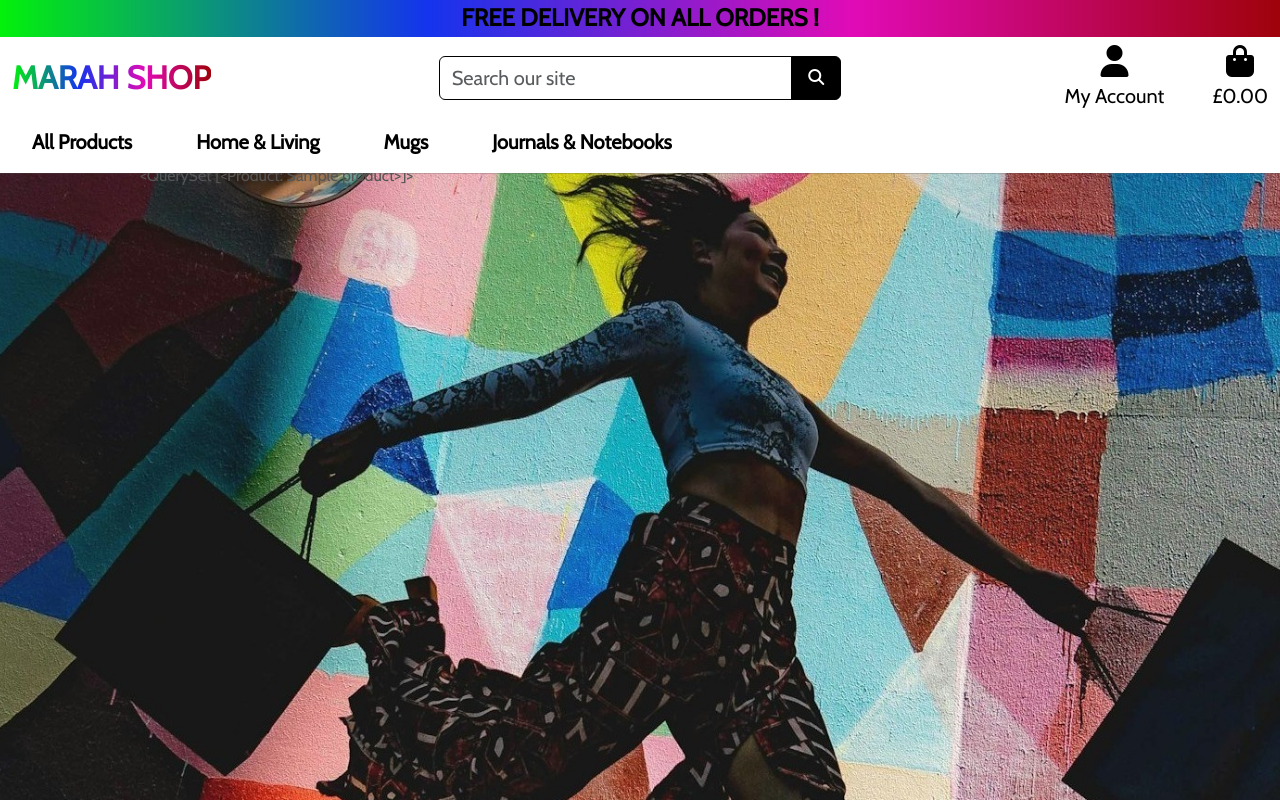
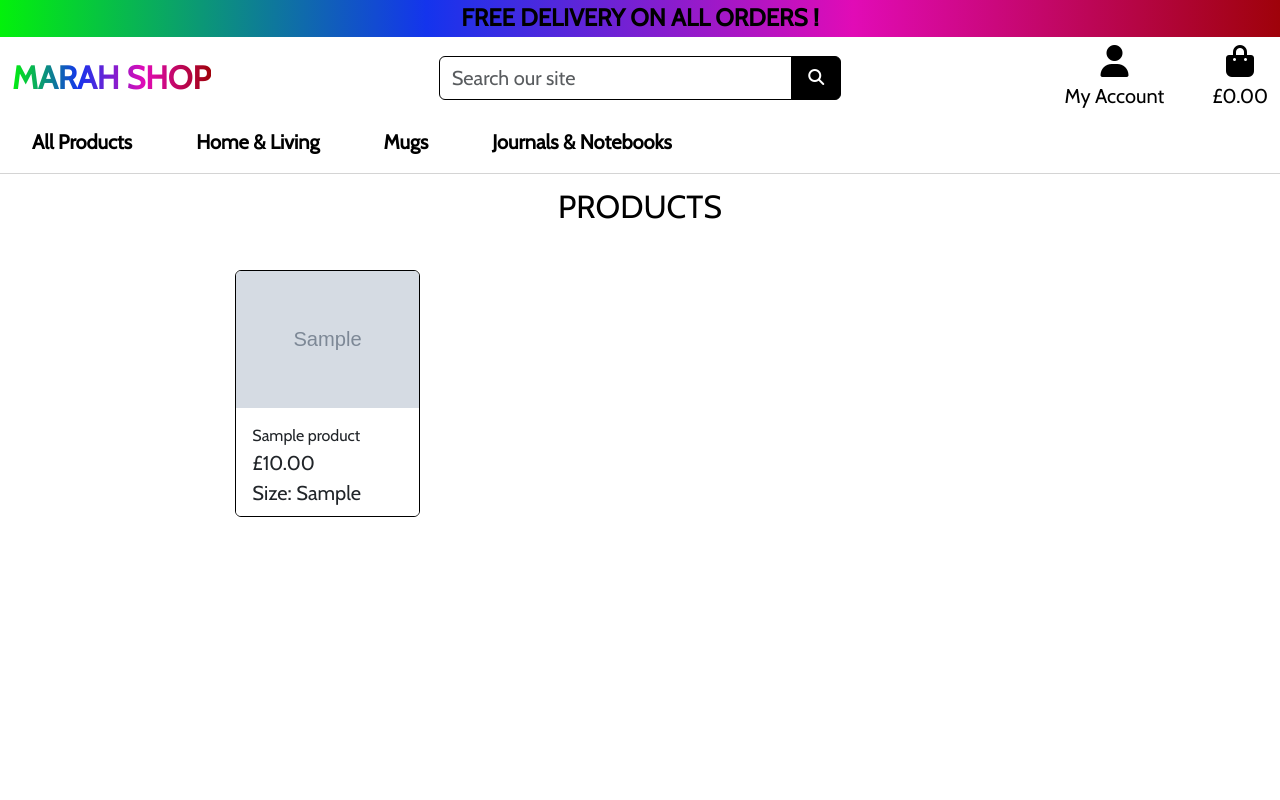
Before and after one commit to ManalAbdulqawi/artwork-online-shop, a Django app: page /products/ in a window 1280 px wide. Run offline with Django 4.2, Linux system fonts and the light colour scheme; tables that the repository leaves empty hold one stand-in row (values such as "Sample post"); grey boxes marked "Sample" are stand-in pictures; some libraries are stand-ins or nearby versions.

Commit message:
display all products in product.html template

```diff
--- a/products/templates/products/products.html
+++ b/products/templates/products/products.html
@@ -13,8 +13,69 @@
     <div class="container">
         <div class="row">
             <div class="col">
-                 {{ products }}
-           </div>
+                 <div class="backgroundlayer"></div>
+    <div class="container-fluid">
+        <div class="row">
+            <div class="col text-center text-black mt-4 mb-4">
+                <h2>PRODUCTS</h2>
+            </div>
         </div>
+        <div class="row">
+            <div class="product-container col-10 offset-1">
+                <div class="row mt-1 mb-2"></div>
+                <div class="row">
+                    {% for product in products %}
+                        <div class="col-sm-6 col-md-6 col-lg-4 col-xl-3">
+                            <div class="card h-100 border-1 border-black">
+                                {% if product.first_image %}
+                                <a href="">
+                                    <img class="card-img-top img-fluid" src="{{ product.first_image.image.url }}" alt="{{ product.first_image.name }}">
+                                </a>
+                                {% else %}
+                                <a href="">
+                                    <img class="card-img-top img-fluid" src="{{ MEDIA_URL }}noimage.png" alt="{{ product.name }}">
+                                </a>
+                                {% endif %}
+                                <div class="card-body pb-0">
+                                    <p class="mb-0">{{ product.name }}</p>
+                                </div>
+                                <div class="card-footer bg-white pt-0 border-0 text-left">
+                                    <div class="row">
+                                        <div class="col">
+                                            <p class="lead mb-0 text-left font-weight-bold">£{{ product.price }}</p>
+                                            <p class="lead mb-0 text-left font-weight-bold">Size: {{ product.size }}</p>
+
+                                        </div>
+                                    </div>
+                                </div>
+                            </div>
+                        </div>
+                        {% if forloop.counter|divisibleby:1 %}
+                            <div class="col-12 d-sm-none mb-5">
+
+                            </div>
+                        {% endif %}
+                        {% if forloop.counter|divisibleby:2 %}
+                            <div class="col-12 d-none d-sm-block d-md-block d-lg-none mb-5">
+
+                            </div>
+                        {% endif %}
+                        {% if forloop.counter|divisibleby:3 %}
+                            <div class="col-12 d-none d-lg-block d-xl-none mb-5">
+
+                            </div>
+                        {% endif %}
+                        {% if forloop.counter|divisibleby:4 %}
+                            <div class="col-12 d-none d-xl-block mb-5">
+
+                            </div>
+                        {% endif %}
+                    {% endfor %}
+                </div>
+            </div>
+        </div>
+     </div>
+     </div>
+     </div>
     </div>
 {% endblock %}
--- a/static/css/base.css
+++ b/static/css/base.css
@@ -31,6 +31,16 @@ body {
     color: transparent; /* hide original text color */
     -webkit-text-fill-color: transparent; /* for Safari */
     text-transform: uppercase;
+}
+
+.backgroundlayer {
+	height: 100%;
+	width: 100%;
+	top: 0;
+	left: 0;
+	position: fixed;
+	background: white;
+	z-index: -1;
 }
 
 .extra-margin {
--- a/templates/base.html
+++ b/templates/base.html
@@ -115,9 +115,9 @@
     {% include 'includes/mobile-top-header.html' %}
     {% include 'includes/main-nav.html' %}
   </nav>
-</div>
- <div class="row">
-      <hr ></h1>
+  </div>
+    <div class="row">
+      <hr class="border-1" />
     </div>
     </header>
 
```
Also changed, not shown: media/noimage.png (added).
